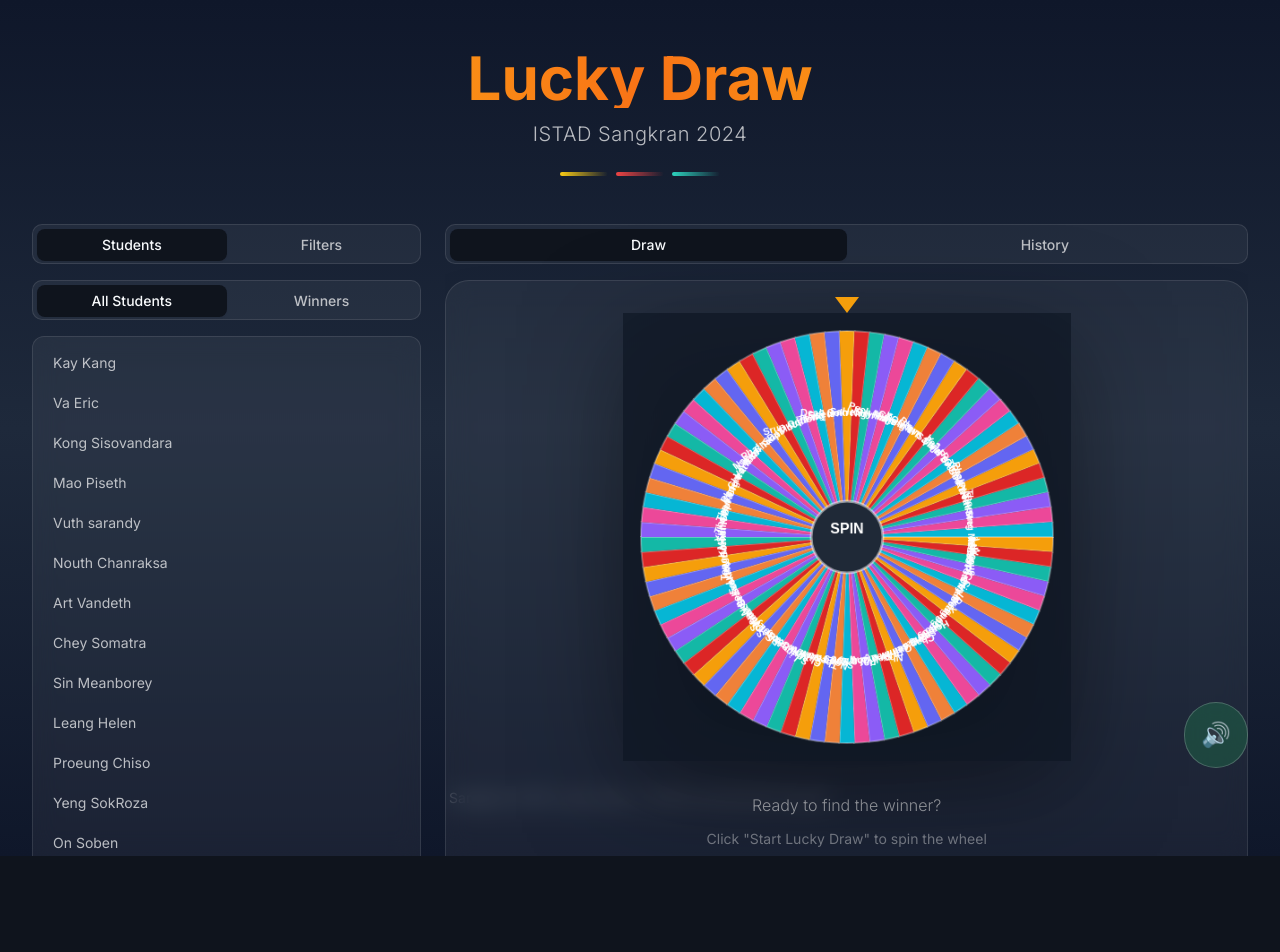
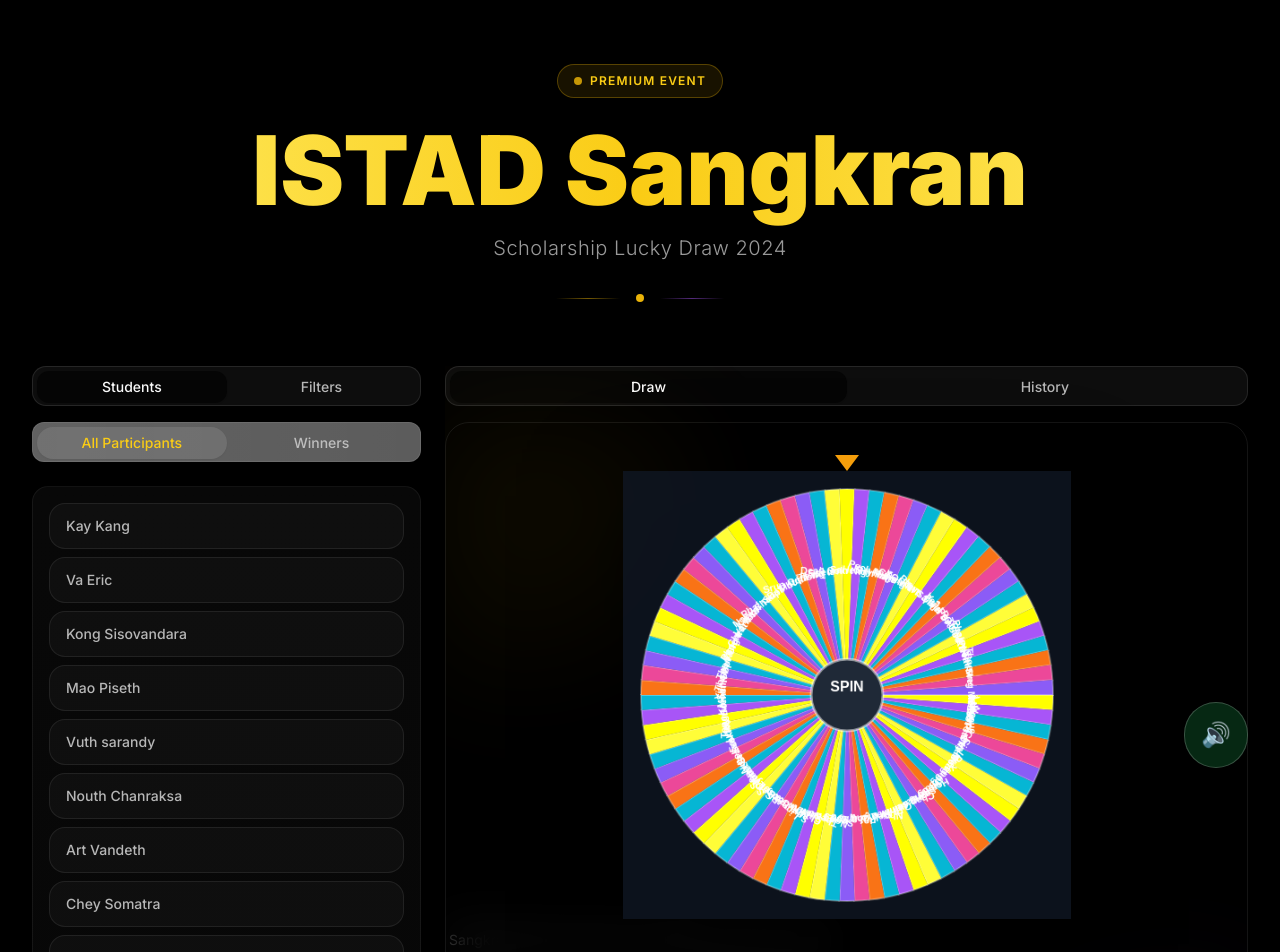
Before and after one commit to Sokcheatsrorng/lucky_draw_sangkran, a Next.js app: page / in a window 1280 px wide. Shown: the top 952 px of the page. Before the commit the page ends 856 px from the top, so only its background shows below. Built offline with nearby package versions, Linux system fonts and the light colour scheme.

Commit message:
refactor: revamp lucky draw interface for premium aesthetics
Update design system, components, and layout for professional look

Co-authored-by: Sokcheat Srorng <101699837+Sokcheatsrorng@users.noreply.github.com>

```diff
--- a/app/globals.css
+++ b/app/globals.css
@@ -4,69 +4,69 @@
 
 @layer base {
   :root {
-    /* Modern Sangkran Theme - Dark Mode First */
-    --background: 217.2 32.6% 8.6%; /* Deep dark base #0F172A */
-    --foreground: 210 40% 98%; /* Bright white text */
+    /* Premium Dark Theme - Professional Event Design */
+    --background: 0 0% 2%; /* Pure black background */
+    --foreground: 0 0% 98%; /* Off-white text */
 
-    --card: 217.2 32.6% 11.4%; /* Card background #1E293B */
-    --card-foreground: 210 40% 98%;
+    --card: 0 0% 8%; /* Dark cards */
+    --card-foreground: 0 0% 98%;
 
-    --popover: 217.2 32.6% 11.4%;
-    --popover-foreground: 210 40% 98%;
+    --popover: 0 0% 8%;
+    --popover-foreground: 0 0% 98%;
 
-    /* Modern Sangkran Colors */
-    --primary: 45 90% 57%; /* Gold #F59E0B */
-    --primary-foreground: 217.2 32.6% 8.6%;
+    /* Professional Gradient Colors */
+    --primary: 55 100% 50%; /* Vibrant Gold */
+    --primary-foreground: 0 0% 2%;
 
-    --secondary: 0 92% 51%; /* Red #DC2626 */
-    --secondary-foreground: 210 40% 98%;
+    --secondary: 280 92% 58%; /* Luxe Purple */
+    --secondary-foreground: 0 0% 98%;
 
-    --muted: 217.2 32.6% 22%; /* Muted slate */
-    --muted-foreground: 215 20.2% 65.1%;
+    --muted: 0 0% 35%; /* Medium gray */
+    --muted-foreground: 0 0% 70%;
 
-    --accent: 174 100% 42%; /* Teal/Cyan #14B8A6 */
-    --accent-foreground: 217.2 32.6% 8.6%;
+    --accent: 199 89% 48%; /* Bright Cyan */
+    --accent-foreground: 0 0% 2%;
 
     --destructive: 0 84.2% 60.2%;
-    --destructive-foreground: 210 40% 98%;
+    --destructive-foreground: 0 0% 98%;
 
-    --border: 217.2 32.6% 20%; /* Subtle borders */
-    --input: 217.2 32.6% 15%;
-    --ring: 45 90% 57%;
+    --border: 0 0% 15%; /* Subtle dividers */
+    --input: 0 0% 12%;
+    --ring: 55 100% 50%;
 
-    --radius: 0.75rem;
+    --radius: 1rem;
   }
 
   .dark {
-    --background: 217.2 32.6% 8.6%;
-    --foreground: 210 40% 98%;
+    --background: 0 0% 2%;
+    --foreground: 0 0% 98%;
 
-    --card: 217.2 32.6% 11.4%;
-    --card-foreground: 210 40% 98%;
+    --card: 0 0% 8%;
+    --card-foreground: 0 0% 98%;
 
-    --popover: 217.2 32.6% 11.4%;
-    --popover-foreground: 210 40% 98%;
+    --popover: 0 0% 8%;
+    --popover-foreground: 0 0% 98%;
 
-    --primary: 45 90% 57%;
-    --primary-foreground: 217.2 32.6% 8.6%;
+    --primary: 55 100% 50%;
+    --primary-foreground: 0 0% 2%;
 
-    --secondary: 0 92% 51%;
-    --secondary-foreground: 210 40% 98%;
+    --secondary: 280 92% 58%;
+    --secondary-foreground: 0 0% 98%;
 
-    --muted: 217.2 32.6% 22%;
-    --muted-foreground: 215 20.2% 65.1%;
+    --muted: 0 0% 35%;
+    --muted-foreground: 0 0% 70%;
 
-    --accent: 174 100% 42%;
-    --accent-foreground: 217.2 32.6% 8.6%;
+    --accent: 199 89% 48%;
+    --accent-foreground: 0 0% 2%;
 
     --destructive: 0 62.8% 30.6%;
-    --destructive-foreground: 210 40% 98%;
+    --destructive-foreground: 0 0% 98%;
 
-    --border: 217.2 32.6% 20%;
-    --input: 217.2 32.6% 15%;
-    --ring: 45 90% 57%;
+    --border: 0 0% 15%;
+    --input: 0 0% 12%;
+    --ring: 55 100% 50%;
 
-    --radius: 0.75rem;
+    --radius: 1rem;
   }
 }
 
--- a/app/layout.tsx
+++ b/app/layout.tsx
@@ -6,9 +6,11 @@ import { ThemeProvider } from "@/components/theme-provider"
 const inter = Inter({ subsets: ["latin"] })
 
 export const metadata = {
-  title: "ISTAD SANGKRAN LUCKY DRAW",
-  description: "A lucky draw application for graduation students",
-    generator: 'v0.dev'
+  title: "ISTAD Sangkran Scholarship Lucky Draw | Premium Event Experience",
+  description: "Experience the ultimate scholarship lucky draw event. Spin the wheel and discover your fortune with ISTAD's professional event platform.",
+  generator: 'v0.dev',
+  keywords: "ISTAD, Sangkran, Lucky Draw, Scholarship, Event, Premium",
+  authors: [{ name: "ISTAD" }],
 }
 
 export default function RootLayout({
--- a/app/page.tsx
+++ b/app/page.tsx
@@ -55,12 +55,19 @@ export default function LuckyDraw() {
   }
 
   return (
-    <div className="min-h-screen bg-gradient-to-b from-slate-900 via-slate-800 to-slate-900 text-white overflow-x-hidden">
+    <div className="min-h-screen bg-black text-white overflow-x-hidden">
+      {/* Premium background with subtle gradients */}
+      <div className="fixed inset-0 -z-10">
+        <div className="absolute inset-0 bg-gradient-to-b from-black via-black to-black"></div>
+        <div className="absolute top-0 right-0 w-96 h-96 bg-yellow-500/10 rounded-full blur-3xl opacity-20"></div>
+        <div className="absolute bottom-0 left-0 w-96 h-96 bg-purple-500/10 rounded-full blur-3xl opacity-20"></div>
+      </div>
+
       {/* Confetti Canvas */}
       <canvas ref={confettiCanvasRef} className="fixed inset-0 pointer-events-none" />
 
       {/* Main Content */}
-      <div className="relative z-10 px-4 md:px-6 lg:px-8 py-8 md:py-12">
+      <div className="relative z-10 px-4 md:px-6 lg:px-8 py-12 md:py-16">
         {/* Header */}
         <DrawHeader />
 
--- a/components/lucky-draw/DrawButton.tsx
+++ b/components/lucky-draw/DrawButton.tsx
@@ -16,44 +16,48 @@ export function DrawButton({
   const isDisabled = disabled || availableStudentCount === 0 || isDrawing
 
   return (
-    <div className="flex flex-col gap-4">
+    <div className="flex flex-col gap-4 items-center w-full">
       <button
         onClick={onClick}
         disabled={isDisabled}
-        className={`relative group px-12 py-6 rounded-xl font-bold text-lg tracking-wide transition-all duration-300 overflow-hidden ${
+        className={`relative group w-full md:w-auto px-16 py-4 rounded-2xl font-black text-lg tracking-widest transition-all duration-300 overflow-hidden uppercase ${
           isDisabled
-            ? "bg-white/5 text-white/40 cursor-not-allowed border border-white/10"
-            : "bg-gradient-to-r from-yellow-400 via-orange-500 to-red-500 text-white shadow-2xl hover:shadow-3xl hover:scale-105 border border-yellow-300/30"
+            ? "bg-white/5 text-white/30 cursor-not-allowed border border-white/5"
+            : "bg-gradient-to-r from-yellow-400 to-yellow-500 text-black shadow-2xl hover:shadow-yellow-500/50 hover:scale-110 active:scale-95 border border-yellow-300/20"
         }`}
       >
-        {/* Shimmer effect */}
+        {/* Glow effect */}
         {!isDisabled && (
-          <div className="absolute inset-0 bg-gradient-to-r from-transparent via-white/20 to-transparent group-hover:translate-x-full transition-transform duration-700 -translate-x-full"></div>
+          <>
+            <div className="absolute inset-0 bg-gradient-to-r from-yellow-400 to-yellow-500 opacity-0 group-hover:opacity-20 blur-xl transition-opacity duration-300"></div>
+            <div className="absolute inset-0 bg-gradient-to-r from-transparent via-white/10 to-transparent group-hover:translate-x-full transition-transform duration-700 -translate-x-full"></div>
+          </>
         )}
 
-        <span className="relative flex items-center justify-center gap-2">
+        <span className="relative flex items-center justify-center gap-3">
           {isDrawing ? (
             <>
-              <span className="inline-block animate-spin">⚡</span>
-              Drawing...
+              <span className="inline-block animate-spin text-xl">✨</span>
+              <span>Spinning...</span>
             </>
           ) : (
             <>
-              🎲 Start Lucky Draw
+              <span className="text-2xl">🎡</span>
+              <span>Start the Draw</span>
             </>
           )}
         </span>
       </button>
 
-      {availableStudentCount === 0 && !isDisabled && (
-        <p className="text-sm text-red-400/70 text-center">
-          No students available with current filters
+      {availableStudentCount > 0 && (
+        <p className="text-sm text-white/40 text-center">
+          {availableStudentCount} participant{availableStudentCount !== 1 ? "s" : ""} in the draw
         </p>
       )}
 
-      {availableStudentCount > 0 && (
-        <p className="text-sm text-white/50 text-center">
-          {availableStudentCount} student{availableStudentCount !== 1 ? "s" : ""} available
+      {availableStudentCount === 0 && (
+        <p className="text-sm text-white/30 text-center italic">
+          No participants available with current filters
         </p>
       )}
     </div>
--- a/components/lucky-draw/DrawDisplay.tsx
+++ b/components/lucky-draw/DrawDisplay.tsx
@@ -20,11 +20,15 @@ export function DrawDisplay({
 }: DrawDisplayProps) {
   return (
     <div className="relative w-full">
-      {/* Wheel Section */}
-      <div className="relative backdrop-blur-md bg-white/[0.05] border border-white/[0.1] rounded-3xl p-8 shadow-2xl overflow-visible">
+      {/* Premium Wheel Card */}
+      <div className="relative backdrop-blur-xl bg-gradient-to-b from-white/8 to-white/[0.02] border border-white/[0.08] rounded-3xl p-12 shadow-2xl overflow-visible">
+
+        {/* Decorative gradient corners */}
+        <div className="absolute -top-px -left-px w-64 h-64 bg-gradient-to-br from-yellow-500/20 to-transparent blur-3xl opacity-50 pointer-events-none"></div>
+        <div className="absolute -bottom-px -right-px w-64 h-64 bg-gradient-to-tl from-purple-500/20 to-transparent blur-3xl opacity-50 pointer-events-none"></div>
 
         {/* Spinning Wheel */}
-        <div className="flex items-center justify-center">
+        <div className="relative z-10 flex items-center justify-center mb-12">
           <SpinningWheel
             students={students}
             isSpinning={isDrawing}
@@ -34,34 +38,57 @@ export function DrawDisplay({
         </div>
 
         {/* Winner Display */}
-        <div className="mt-8 text-center">
+        <div className="relative z-10 text-center">
           {winner ? (
-            <div className="space-y-4 animate-fadeIn">
-              <div className="text-yellow-400 text-sm font-semibold tracking-widest uppercase">
-                🎉 WINNER 🎉
+            <div className="space-y-6 animate-fadeIn">
+              <div className="inline-flex items-center gap-2 px-4 py-2 bg-yellow-500/10 border border-yellow-500/30 rounded-full backdrop-blur-sm">
+                <span className="text-2xl">🎉</span>
+                <span className="text-sm font-bold text-yellow-400 tracking-widest uppercase">Winner Announced</span>
               </div>
-              <div className="text-4xl md:text-5xl lg:text-6xl font-bold text-white break-words px-4">
-                {winner}
+
+              <div className="space-y-2">
+                <h2 className="text-xl md:text-2xl text-white/60 font-light tracking-wide">
+                  The Lucky Winner is
+                </h2>
+                <div className="text-5xl md:text-7xl font-black bg-gradient-to-r from-yellow-300 to-yellow-400 bg-clip-text text-transparent break-words px-4">
+                  {winner}
+                </div>
               </div>
-              <div className="h-1 w-24 bg-gradient-to-r from-yellow-400 via-orange-500 to-red-500 rounded-full mx-auto"></div>
-              <div className="text-yellow-200 text-sm mt-4">
-                Congratulations! 🎊
+
+              <div className="flex justify-center gap-2">
+                <div className="flex-1 h-px bg-gradient-to-r from-transparent via-yellow-500/50 to-transparent"></div>
+                <span className="text-yellow-400 font-bold text-lg">✨</span>
+                <div className="flex-1 h-px bg-gradient-to-r from-transparent via-yellow-500/50 to-transparent"></div>
               </div>
+
+              <p className="text-white/80 font-semibold text-lg">
+                Congratulations on your scholarship!
+              </p>
             </div>
           ) : isDrawing ? (
-            <div className="space-y-4">
-              <div className="text-yellow-400 text-sm font-semibold tracking-widest uppercase opacity-75">
-                Spinning the wheel...
+            <div className="space-y-8">
+              <div className="text-center">
+                <div className="text-sm font-bold text-yellow-400 tracking-widest uppercase mb-4 opacity-75">
+                  The wheel is spinning...
+                </div>
+                <div className="flex justify-center gap-1">
+                  <div className="w-2 h-2 bg-yellow-400 rounded-full animate-bounce" style={{ animationDelay: "0s" }}></div>
+                  <div className="w-2 h-2 bg-yellow-400 rounded-full animate-bounce" style={{ animationDelay: "0.2s" }}></div>
+                  <div className="w-2 h-2 bg-yellow-400 rounded-full animate-bounce" style={{ animationDelay: "0.4s" }}></div>
+                </div>
               </div>
-              <div className="h-2 w-32 bg-gradient-to-r from-yellow-400 via-orange-500 to-red-500 rounded-full mx-auto animate-pulse"></div>
+              <div className="h-1 w-40 bg-gradient-to-r from-transparent via-yellow-400 to-transparent rounded-full mx-auto animate-pulse"></div>
             </div>
           ) : (
-            <div className="space-y-3 text-center">
-              <div className="text-white/60 text-base font-light">
-                Ready to find the winner?
-              </div>
-              <div className="text-white/40 text-sm">
-                Click "Start Lucky Draw" to spin the wheel
+            <div className="space-y-6 text-center py-8">
+              <h3 className="text-2xl md:text-3xl font-light text-white/70">
+                Ready to reveal the lucky winner?
+              </h3>
+              <p className="text-white/50 text-base font-light">
+                Press the button below to spin the wheel and discover who will receive the scholarship
+              </p>
+              <div className="text-5xl animate-bounce" style={{ animationDelay: "0.2s" }}>
+                🎡
               </div>
             </div>
           )}
--- a/components/lucky-draw/DrawHeader.tsx
+++ b/components/lucky-draw/DrawHeader.tsx
@@ -5,17 +5,32 @@ interface DrawHeaderProps {
   subtitle?: string
 }
 
-export function DrawHeader({ title = "Lucky Draw", subtitle = "ISTAD Sangkran 2024" }: DrawHeaderProps) {
+export function DrawHeader({ title = "ISTAD Sangkran", subtitle = "Scholarship Lucky Draw 2024" }: DrawHeaderProps) {
   return (
-    <div className="text-center mb-12 animate-fadeIn">
-      <h1 className="text-5xl md:text-6xl font-bold bg-gradient-to-r from-yellow-400 via-orange-500 to-yellow-400 bg-clip-text text-transparent mb-3">
-        {title}
+    <div className="text-center mb-16 animate-fadeIn">
+      {/* Premium badge */}
+      <div className="inline-flex items-center gap-2 mb-6 px-4 py-2 bg-yellow-500/10 border border-yellow-500/30 rounded-full backdrop-blur-sm">
+        <div className="w-2 h-2 bg-yellow-500 rounded-full animate-pulse"></div>
+        <span className="text-xs font-semibold text-yellow-400 tracking-widest uppercase">Premium Event</span>
+      </div>
+
+      {/* Main title with gradient */}
+      <h1 className="text-6xl md:text-7xl lg:text-8xl font-black mb-4 leading-tight">
+        <span className="bg-gradient-to-r from-yellow-300 via-yellow-400 to-yellow-300 bg-clip-text text-transparent">
+          {title}
+        </span>
       </h1>
-      <p className="text-xl text-white/70 font-light tracking-wide">{subtitle}</p>
-      <div className="mt-6 flex justify-center gap-2">
-        <div className="w-12 h-1 bg-gradient-to-r from-yellow-400 to-transparent rounded-full"></div>
-        <div className="w-12 h-1 bg-gradient-to-r from-red-500 to-transparent rounded-full"></div>
-        <div className="w-12 h-1 bg-gradient-to-r from-teal-400 to-transparent rounded-full"></div>
+
+      {/* Subtitle */}
+      <p className="text-lg md:text-xl text-white/60 font-light tracking-wide mb-8">
+        {subtitle}
+      </p>
+
+      {/* Decorative line */}
+      <div className="flex justify-center items-center gap-4">
+        <div className="w-16 h-px bg-gradient-to-r from-transparent via-yellow-500/50 to-transparent"></div>
+        <div className="w-2 h-2 bg-yellow-500 rounded-full"></div>
+        <div className="w-16 h-px bg-gradient-to-r from-transparent via-purple-500/50 to-transparent"></div>
       </div>
     </div>
   )
--- a/components/lucky-draw/StudentList.tsx
+++ b/components/lucky-draw/StudentList.tsx
@@ -9,32 +9,37 @@ interface StudentListProps {
 export function StudentList({ students, winners }: StudentListProps) {
   return (
     <Tabs defaultValue="all" className="w-full h-full flex flex-col">
-      <TabsList className="grid w-full grid-cols-2 bg-white/[0.05] border border-white/[0.1]">
-        <TabsTrigger value="all" className="text-white/70">
-          All Students
+      <TabsList className="grid w-full grid-cols-2 bg-gradient-to-r from-white/5 to-white/[0.02] border border-white/[0.08] rounded-xl p-1">
+        <TabsTrigger value="all" className="text-white/60 data-[state=active]:text-yellow-400 data-[state=active]:bg-white/10 rounded-lg">
+          All Participants
         </TabsTrigger>
-        <TabsTrigger value="winners" className="text-white/70">
+        <TabsTrigger value="winners" className="text-white/60 data-[state=active]:text-yellow-400 data-[state=active]:bg-white/10 rounded-lg">
           Winners
         </TabsTrigger>
       </TabsList>
 
-      <TabsContent value="all" className="flex-1 overflow-hidden mt-4">
-        <div className="backdrop-blur-md bg-white/[0.05] border border-white/[0.1] rounded-lg h-full overflow-y-auto custom-scrollbar">
-          <div className="space-y-1 p-2">
+      <TabsContent value="all" className="flex-1 overflow-hidden mt-6">
+        <div className="backdrop-blur-xl bg-gradient-to-b from-white/[0.03] to-white/[0.01] border border-white/[0.06] rounded-2xl h-full overflow-y-auto custom-scrollbar">
+          <div className="space-y-2 p-4">
             {students.length > 0 ? (
               students.map((student, index) => {
                 const isWinner = winners.includes(student)
                 return (
                   <div
                     key={index}
-                    className={`px-3 py-2 rounded text-sm transition-all ${
+                    className={`px-4 py-3 rounded-lg text-sm font-medium transition-all border ${
                       isWinner
-                        ? "bg-yellow-500/20 text-yellow-300 font-medium border-l-2 border-yellow-400"
-                        : "text-white/70 hover:bg-white/[0.08]"
+                        ? "bg-yellow-500/15 text-yellow-300 border-yellow-500/30 shadow-lg shadow-yellow-500/10"
+                        : "bg-white/[0.03] text-white/70 border-white/[0.08] hover:bg-white/[0.08] hover:border-white/[0.15]"
                     }`}
                   >
-                    {isWinner && <span className="mr-2">⭐</span>}
-                    {student}
+                    <div className="flex items-center justify-between">
+                      <span className="flex items-center gap-2">
+                        {isWinner && <span className="text-lg">🏆</span>}
+                        {student}
+                      </span>
+                      {isWinner && <span className="text-xs font-bold text-yellow-400 tracking-widest">WINNER</span>}
+                    </div>
                   </div>
                 )
               })
```
Also changed, not shown: components/lucky-draw/DrawHistory.tsx (+22 -14 lines), components/lucky-draw/FilterPanel.tsx (+10 -10 lines), components/lucky-draw/SpinningWheel.tsx (+7 -7 lines).
